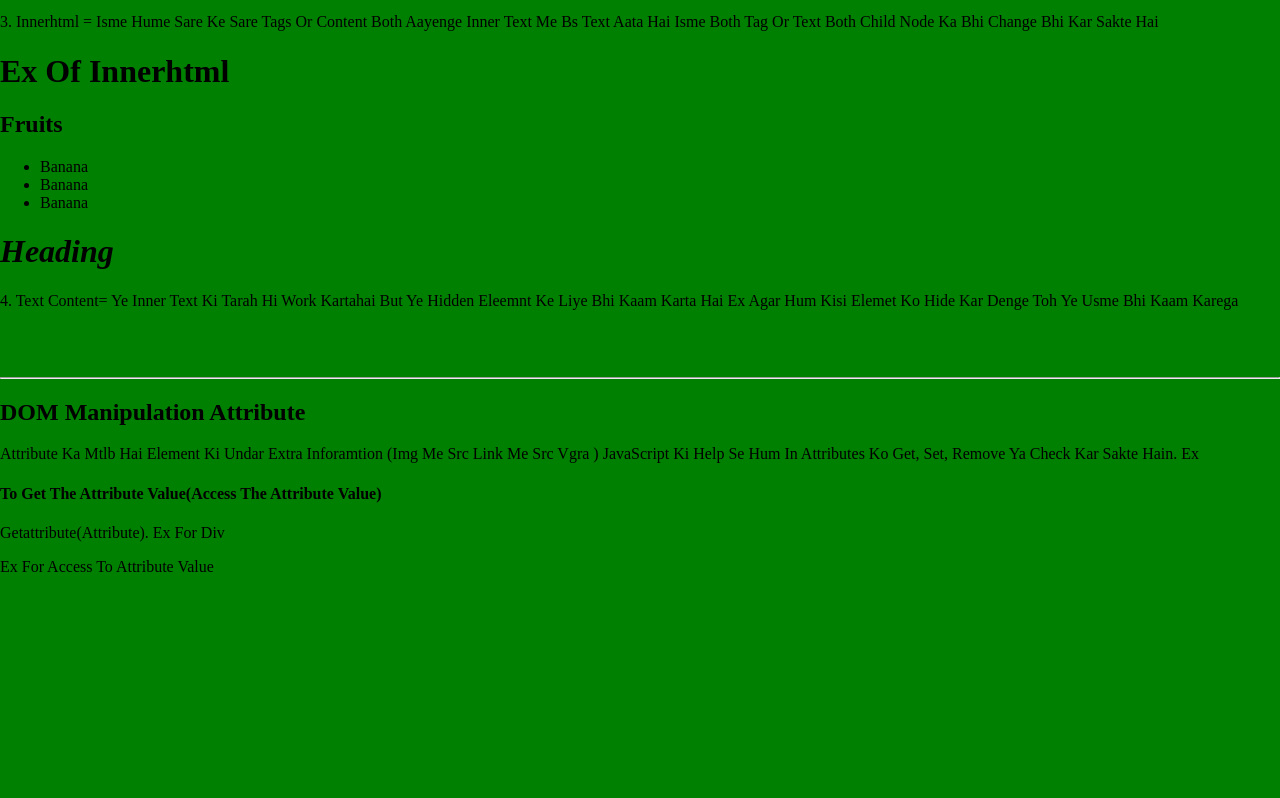
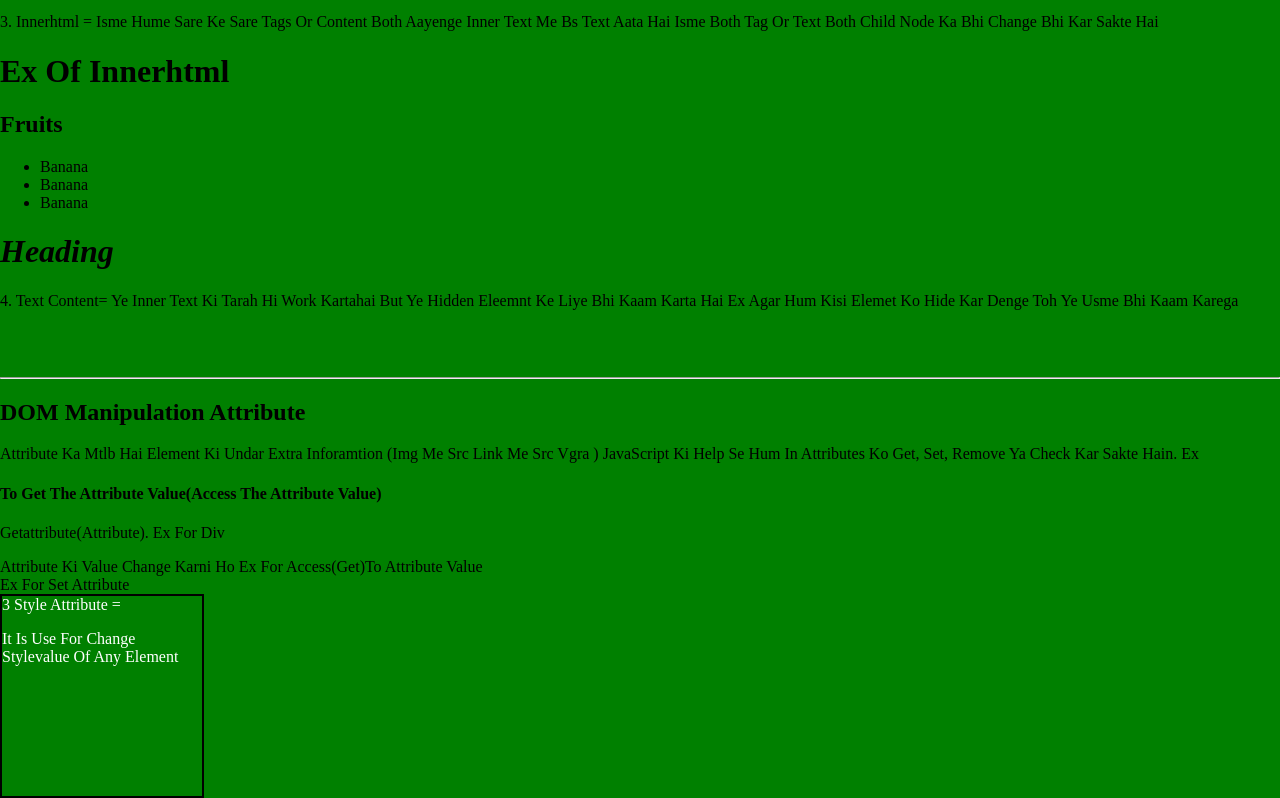
Before and after one commit to Rajeshsingh123456/javascript-learning, a plain HTML site: page js DOM 10/index.html in a window 1280 px wide. Shown: the part 986-1784 px from the top of the page. Before the commit the page ends 1562 px from the top, so only its background shows below. Drawn offline with Linux system fonts and the light colour scheme.

Commit message:
added attribute of dom

```diff
--- a/js DOM 10/index.html
+++ b/js DOM 10/index.html
@@ -74,9 +74,18 @@ element ko access karke uski value check ya change kar sakte hain.</p>
     <!-- <h3>ex = <img src="" alt=""> toh src attribute hai</h3> -->
      <h4>  to get the attribute value(access the attribute value)</h4>
      <p>getattribute(attribute). ex for div </p>
-     <div class="attribute">
-    ex for access to attribute value
+     <div class="attribute"> attribute ki value change karni ho
+    ex for access(get)to attribute value
      </div>
+
+     <div class="attribute-set">
+        ex for set attribute
+     </div>
+
+     <div id="box"> 3 style attribute =
+        <p>it is use for change stylevalue of any element  </p>
+     </div>
+
 <script src="script.js">
 
 </script>
--- a/js DOM 10/script.js
+++ b/js DOM 10/script.js
@@ -89,3 +89,18 @@ console.log(textcon.textContent)// dikh jayega vaha par ye
 let att=document.querySelector(".attribute");// attribute class hai usko select kar diya
 console.log(att); // print kara diya pura div ko  ab  uske under class wali attribute haii uski value chahiye hume acces karni hai toh
 let value=att.getAttribute("class")// isme hume fun ko varible me store karke getattribute se class wali attribute ko select kar diya access kar diya ab iski value aa jayegi
+console.log(value)
+
+//set attribute = attribute ki value chnge karni ho set attribute use karte hai
+//ex syntex = setattribute(attribute,value) hum chah rhe ahi class ka name change akarna
+let chnges =document.querySelector(".attribute-set")// class ko select kara diya
+console.log(chnges);
+let newval=chnges.setAttribute("class" ,"change-attribute-value")// class uski purani attribute thi jiski value attribute-set thi usko likha fir uski new value jo dena chahte hai vo likh diya
+console.log(newval)
+
+//3 style attribute =>it is use for change stylevalue of any element
+//syntex = node.style
+let stylediv=document.querySelector("#box");// div wala box ko sleect kar rhe ahi id se
+console.log(stylediv.style);
+let nsty =stylediv.style.backgroundColor="green";// pehle html me background color black diya tha ab style change kar diye by style attribute propert toh green ho jayega4
+console.log(nsty)
--- a/js DOM 10/style.css
+++ b/js DOM 10/style.css
@@ -18,3 +18,13 @@ h3{
 #content{
     visibility: hidden;
 }
+/* style attribute ex ke liye styling  */
+
+#box{
+    width: 200px;
+    height: 200px;
+    border: 2px solid black;
+    background-color: black;
+    color: white;
+
+}
```
